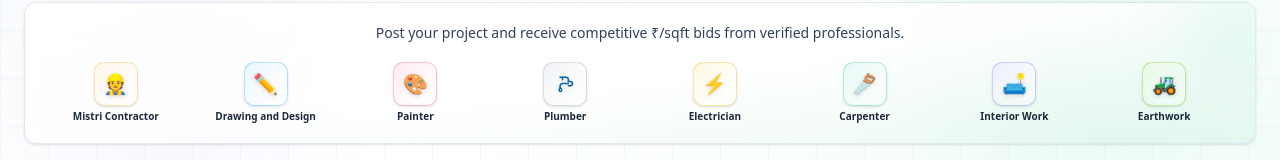
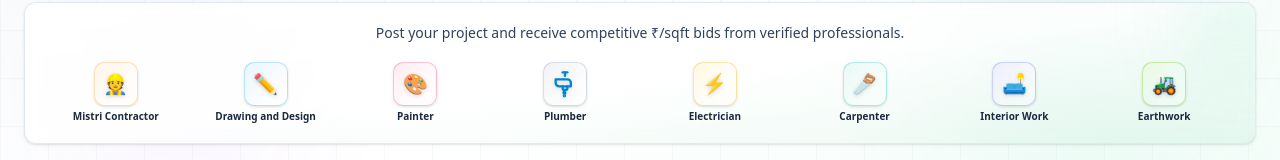
Before and after one commit to Builbid/real-estate-bidding, a Next.js app: page / in a window 1280 px wide. Shown: the part 179-339 px from the top of the page. Built offline with nearby package versions, Linux system fonts and the light colour scheme; no server answers; the database is empty.

Commit message:
UI Update: Replaced Plumber icon with custom tap and water drop SVG
Co-authored-by: Cursor <cursoragent@cursor.com>

```diff
--- a/components/home/ServiceCategoryBar.tsx
+++ b/components/home/ServiceCategoryBar.tsx
@@ -27,25 +27,32 @@ const TILE_TONES = [
   'from-lime-500/15 via-green-500/5 to-transparent border-lime-500/30 group-hover:border-lime-500/55',
 ] as const;
 
-/** Line-art water tap — sized to sit with the emoji service icons. */
-function WaterTapIcon({ className }: { className?: string }) {
+/** Custom water tap with flowing drops — sized to sit with the emoji service icons. */
+function WaterTapIcon() {
   return (
     <svg
+      xmlns="http://www.w3.org/2000/svg"
+      width="28"
+      height="28"
       viewBox="0 0 24 24"
       fill="none"
       stroke="currentColor"
-      strokeWidth="1.75"
+      strokeWidth="2"
       strokeLinecap="round"
       strokeLinejoin="round"
-      className={className}
+      className="h-7 w-7 text-sky-600 dark:text-sky-400"
       aria-hidden
     >
-      <path d="M6 4h7a3 3 0 0 1 3 3v2" />
-      <path d="M9 4v3" />
-      <path d="M16 9h2.5a2.5 2.5 0 0 1 0 5H16" />
-      <path d="M16 11.5H9.5A3.5 3.5 0 0 0 6 15v1" />
-      <path d="M8 19.5c0 .8-.7 1.5-1.5 1.5S5 20.3 5 19.5 5.9 17 6.5 17s1.5 1.7 1.5 2.5Z" />
-      <path d="M6.5 17v-1" />
+      {/* Tap Handle */}
+      <path d="M10 2h4" />
+      <path d="M12 2v3" />
+      {/* Main Pipe/Faucet Body */}
+      <path d="M4 8h10a3 3 0 0 1 3 3v3H7a3 3 0 0 1-3-3V8z" />
+      {/* Spout Outlet */}
+      <path d="M14 14v2a1 1 0 0 1-1 1h-2a1 1 0 0 1-1-1v-2" />
+      {/* Water Drops */}
+      <circle cx="11.5" cy="19.5" r="0.8" fill="currentColor" />
+      <circle cx="11.5" cy="22" r="0.5" fill="currentColor" />
     </svg>
   );
 }
@@ -94,7 +101,7 @@ export function ServiceCategoryBar({ isAuthenticated, role }: ServiceCategoryBar
                   <span className="absolute inset-0 rounded-lg bg-card/40 dark:bg-card/20" />
                   <span className="relative flex items-center justify-center leading-none drop-shadow-sm transition-transform duration-200 group-hover:scale-110">
                     {cat.value === 'plumber' ? (
-                      <WaterTapIcon className="h-[1.125rem] w-[1.125rem] text-sky-700 dark:text-sky-300 sm:h-5 sm:w-5" />
+                      <WaterTapIcon />
                     ) : (
                       <span className="text-lg sm:text-xl">{cat.emoji}</span>
                     )}
```
